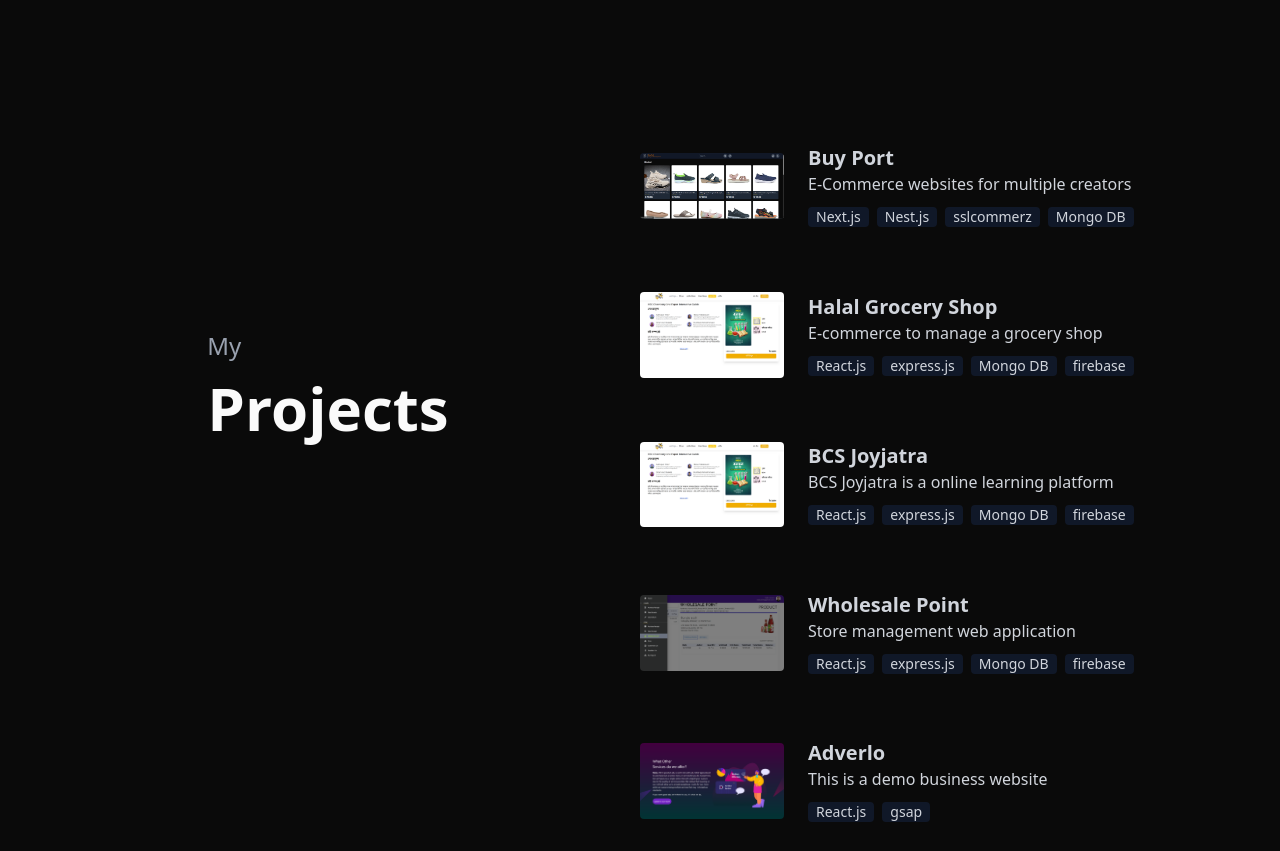
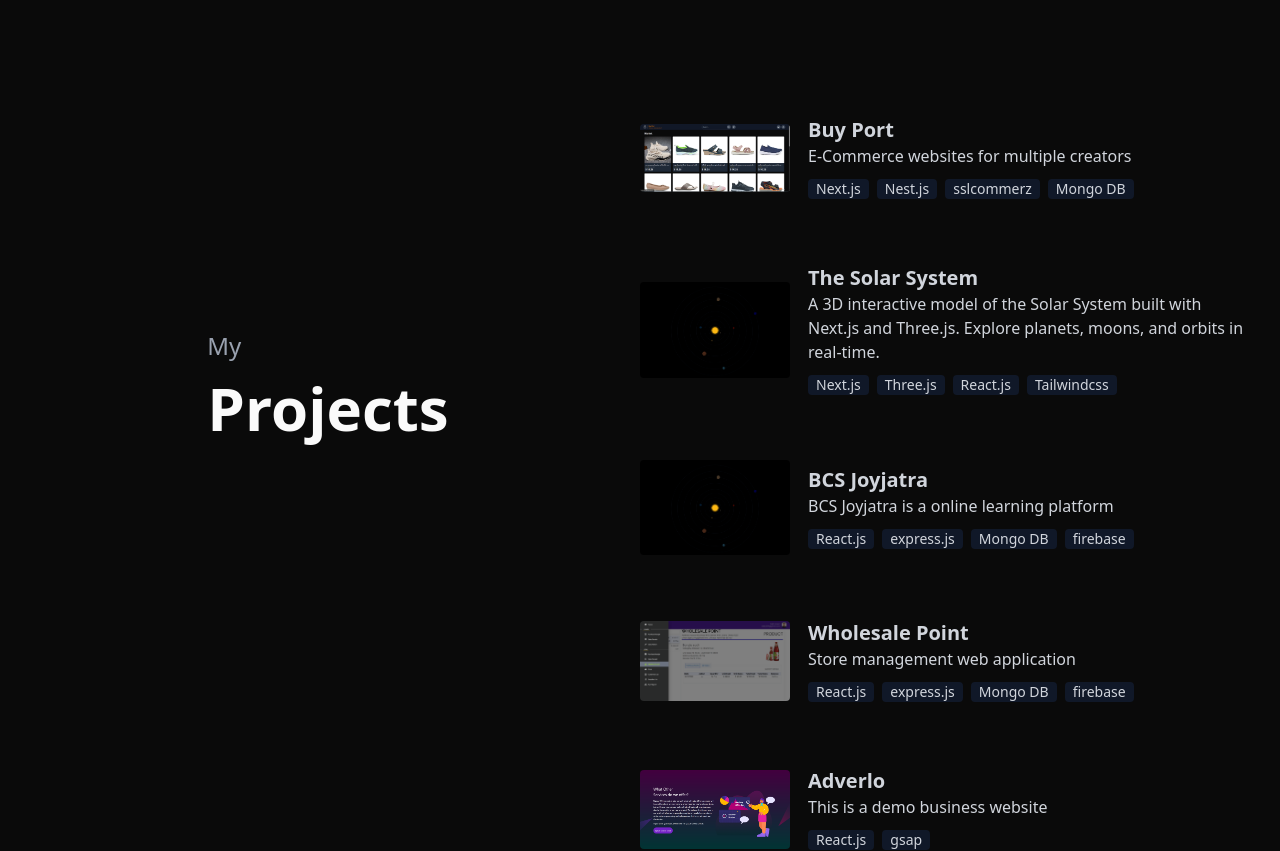
Before and after one commit to sajib-hosen/sajib, a Next.js app: page / in a window 1280 px wide. Shown: the part 3580-4431 px from the top of the page. Built offline with nearby package versions, Linux system fonts and the light colour scheme.

Commit message:
new project added

```diff
--- a/app/page.tsx
+++ b/app/page.tsx
@@ -213,6 +213,7 @@ export default function Home() {
               <div key={index} className="flex items-center space-x-6 ">
                 <div className=" w-36">
                   <Link target="_block" href={e.project_url}>
+                    <div className=" min-w-[150px]">
                       <Image
                         src={e.img_url}
                         width={500}
@@ -220,6 +221,7 @@ export default function Home() {
                         alt="project"
                         className=" rounded"
                       />
+                    </div>
                   </Link>
                 </div>
                 <div>
--- a/constent/index.ts
+++ b/constent/index.ts
@@ -1,6 +1,6 @@
 export const SAJIB_ICON = "/images/sajib.png";
 export const PROJECT_IMG = {
-  first: "/images/bcs_books.1.png",
+  first: "/images/soler_system.png",
   secant: "/images/nav_bar.5.png",
   third: "/images/section1.8.png",
   buyport: "/images/buyport1.png",
--- a/data/data.tsx
+++ b/data/data.tsx
@@ -10,11 +10,12 @@ export const projects_data = [
     project_url: "https://clone-of.vercel.app",
   },
   {
-    name: "Halal Grocery Shop",
+    name: "The Solar System",
     img_url: PROJECT_IMG.first,
-    description: "E-commerce to manage a grocery shop",
-    tags: ["React.js", "express.js", "Mongo DB", "firebase"],
-    project_url: "https://illustrious-semolina-241bb3.netlify.app/",
+    description:
+      "A 3D interactive model of the Solar System built with Next.js and Three.js. Explore planets, moons, and orbits in real-time.",
+    tags: ["Next.js", "Three.js", "React.js", "Tailwindcss"],
+    project_url: "https://soler-system-pzeh.vercel.app/",
   },
   {
     name: "BCS Joyjatra",
```
Also changed, not shown: public/images/soler_system.png (added). Lines whose indentation alone changed are shown as unchanged.
